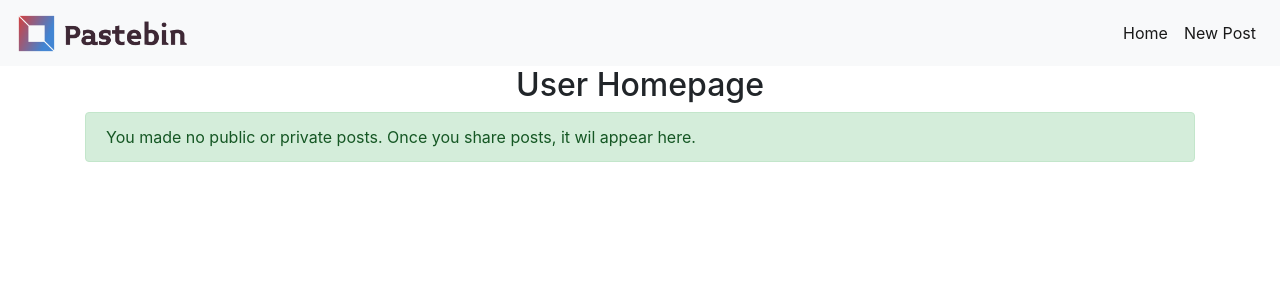
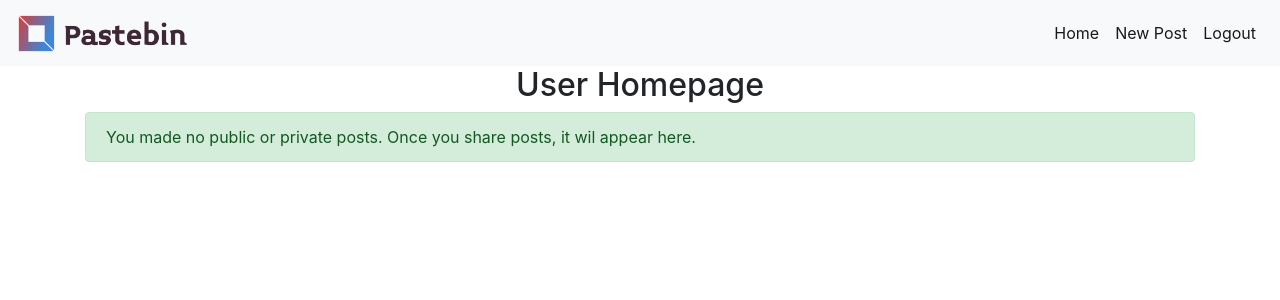
Before and after one commit to mishelshaji/django-pastebin, a Django app: template pastebin/user/templates/user_home.html in a window 1280 px wide. Shown: the top 300 px of the page. Run offline with Django 3.2, Linux system fonts and the light colour scheme; the template is opened without the code that fills it, so the values that code supplies are empty; some libraries are stand-ins or nearby versions.

Commit message:
Logout user

```diff
--- a/pastebin/guest/urls.py
+++ b/pastebin/guest/urls.py
@@ -5,5 +5,6 @@ urlpatterns = [
     path('', home, name="homepage"),
     path('about/', about, name="aboutpage"),
     path('login/', user_login, name="login"),
+    path('logout/', logout_user, name="logout"),
     path('register/', register, name="register"),
 ]
--- a/pastebin/user/templates/user_base.html
+++ b/pastebin/user/templates/user_base.html
@@ -29,6 +29,9 @@
                 <li class="nav-item active">
                   <a class="nav-link" href="{% url 'user_new_post' %}">New Post</a>
                 </li>
+                <li class="nav-item active">
+                  <a class="nav-link" href="{% url 'logout' %}">Logout</a>
+                </li>
               </ul>
           </div>
       </nav>
```
Also changed, not shown: pastebin/guest/views.py (+8 -1 lines).
